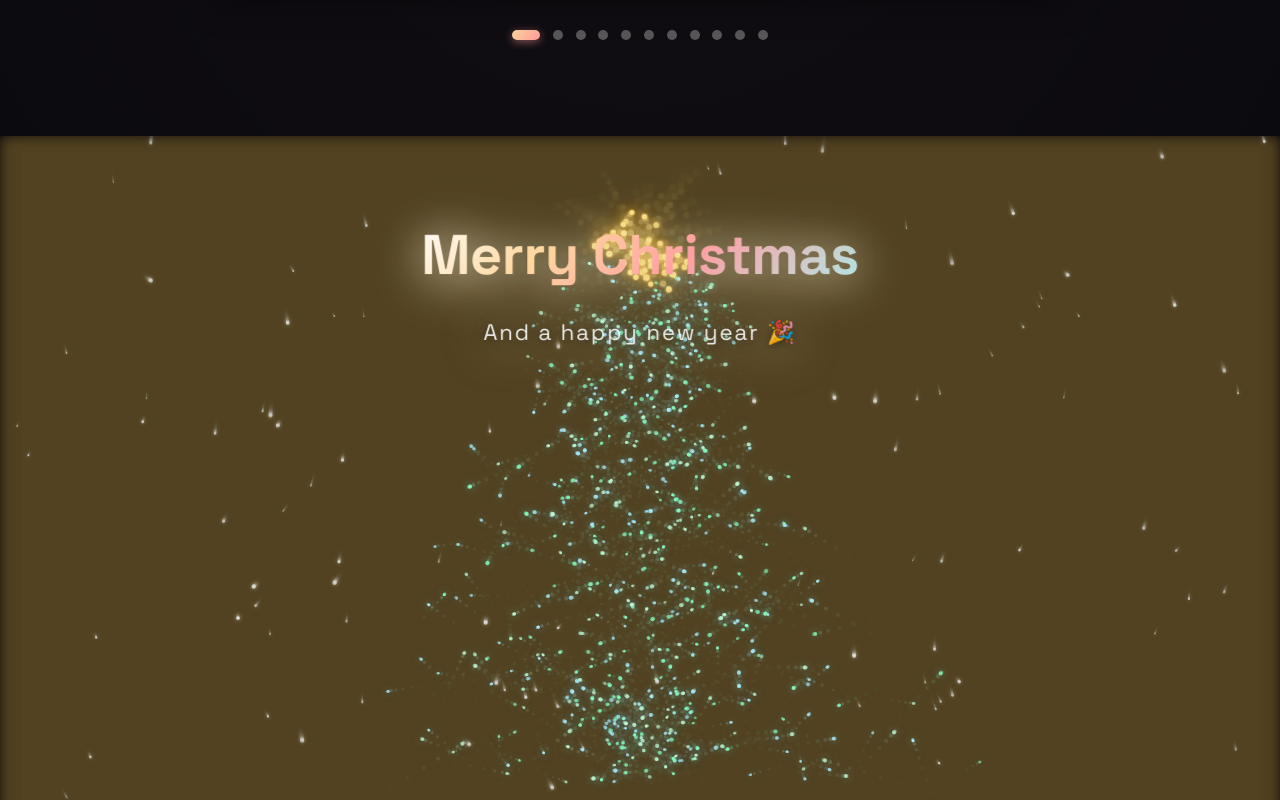
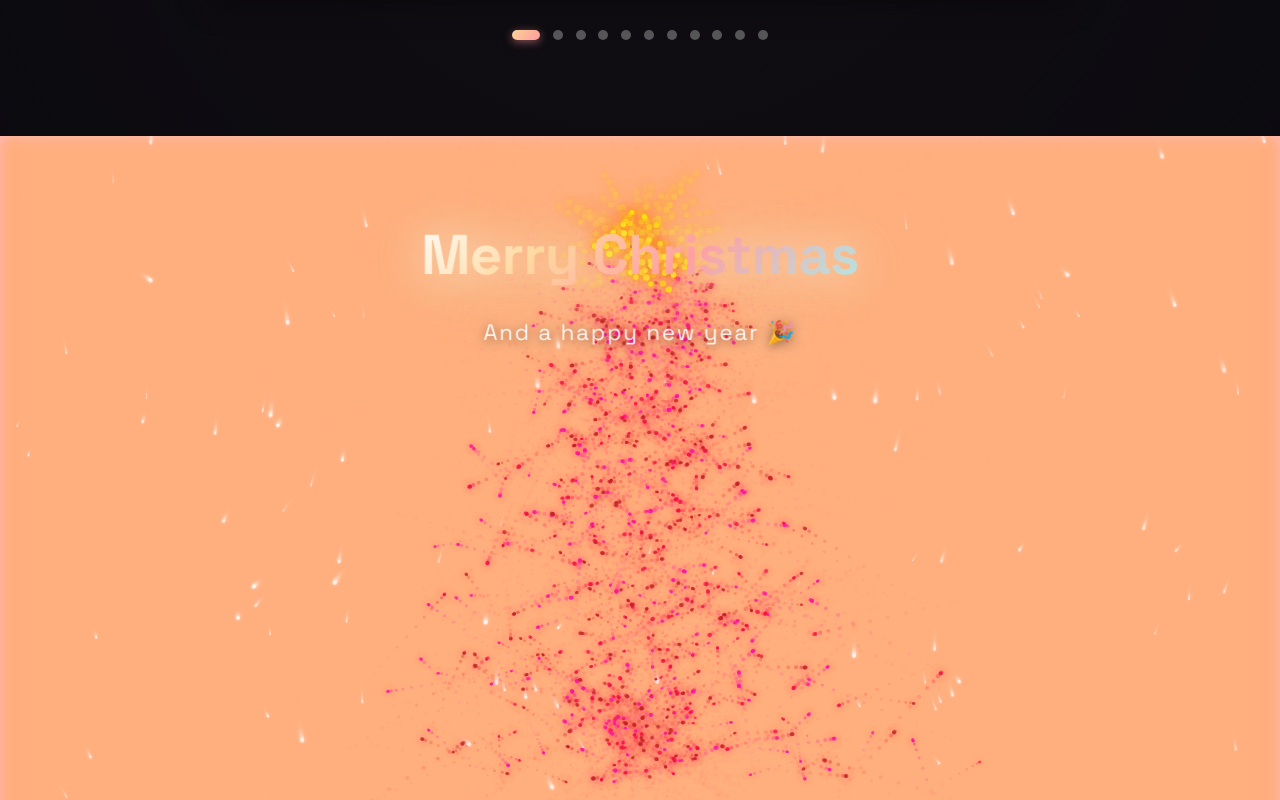
Before and after one commit to leminhduc106/christmas-tree, a plain HTML site: page index.html in a window 1280 px wide. Shown: the part 5643-6443 px from the top of the page. Drawn offline with Linux system fonts and the light colour scheme; animation ran at ten frames a second.

Commit message:
Update: Pink pixel background for tree section only

```diff
--- a/script.js
+++ b/script.js
@@ -133,7 +133,7 @@ const createSnow = () => {
 };
 
 const drawBackground = () => {
-  ctx.fillStyle = "rgba(2, 3, 8, 0.25)";
+  ctx.fillStyle = "rgba(255, 192, 203, 0.15)";
   ctx.fillRect(0, 0, width, height);
 };
 
@@ -211,34 +211,34 @@ const renderParticles = () => {
     const alpha = Math.min(1, baseAlpha * flicker + 0.2);
 
     if (p.star) {
-      // Enhanced star glow with multiple colors
+      // Enhanced star glow with pink-gold colors
       const glowIntensity = 0.7 + Math.sin(p.wobble * 1.5) * 0.3;
-      ctx.fillStyle = `rgba(255, 220, 120, ${alpha})`;
+      ctx.fillStyle = `rgba(255, 215, 0, ${alpha})`;
       ctx.shadowBlur = 18 * glowIntensity;
-      ctx.shadowColor = `rgba(255, 209, 102, ${0.9 * glowIntensity})`;
+      ctx.shadowColor = `rgba(255, 140, 0, ${0.9 * glowIntensity})`;
 
       // Draw outer glow
       ctx.beginPath();
       ctx.arc(p.x, p.y, p.size * 1.5, 0, Math.PI * 2);
-      ctx.fillStyle = `rgba(255, 180, 80, ${alpha * 0.3})`;
+      ctx.fillStyle = `rgba(255, 165, 0, ${alpha * 0.3})`;
       ctx.fill();
 
       // Draw main star
       ctx.beginPath();
       ctx.arc(p.x, p.y, p.size, 0, Math.PI * 2);
-      ctx.fillStyle = `rgba(255, 235, 150, ${alpha})`;
+      ctx.fillStyle = `rgba(255, 223, 0, ${alpha})`;
       ctx.fill();
     } else {
-      // Enhanced tree particle colors with variety
+      // Enhanced tree particle colors with red/pink variety
       const greenShade = i % 3;
       const colors = [
-        `rgba(150, 255, 200, ${alpha})`, // Light cyan-green
-        `rgba(180, 242, 255, ${alpha})`, // Light blue
-        `rgba(200, 255, 220, ${alpha})`, // Pale green
+        `rgba(220, 20, 60, ${alpha})`, // Crimson red
+        `rgba(255, 20, 147, ${alpha})`, // Deep pink
+        `rgba(178, 34, 34, ${alpha})`, // Firebrick red
       ];
       ctx.fillStyle = colors[greenShade];
       ctx.shadowBlur = 8;
-      ctx.shadowColor = `rgba(150, 233, 255, ${0.5})`;
+      ctx.shadowColor = `rgba(255, 0, 100, ${0.5})`;
       ctx.beginPath();
       ctx.arc(p.x, p.y, p.size, 0, Math.PI * 2);
       ctx.fill();
--- a/styles.css
+++ b/styles.css
@@ -442,11 +442,36 @@ header.hero {
   overflow: hidden;
   border-radius: 0;
   border: none;
-  background: radial-gradient(
-    ellipse at center,
-    rgba(255, 209, 102, 0.03),
-    transparent 70%
-  );
+  background: repeating-linear-gradient(
+      0deg,
+      rgba(255, 255, 255, 0.15) 0px,
+      transparent 1px,
+      transparent 4px,
+      rgba(255, 255, 255, 0.15) 5px
+    ),
+    repeating-linear-gradient(
+      90deg,
+      rgba(255, 255, 255, 0.15) 0px,
+      transparent 1px,
+      transparent 4px,
+      rgba(255, 255, 255, 0.15) 5px
+    ),
+    radial-gradient(
+      circle at 20% 20%,
+      rgba(255, 192, 203, 0.3),
+      transparent 40%
+    ),
+    radial-gradient(
+      circle at 70% 10%,
+      rgba(255, 182, 193, 0.3),
+      transparent 35%
+    ),
+    radial-gradient(
+      circle at 50% 80%,
+      rgba(255, 228, 225, 0.25),
+      transparent 38%
+    ),
+    #ffc2d4;
   box-shadow: none;
   animation: treeReveal 1.8s cubic-bezier(0.16, 1, 0.3, 1) forwards;
 }
```
